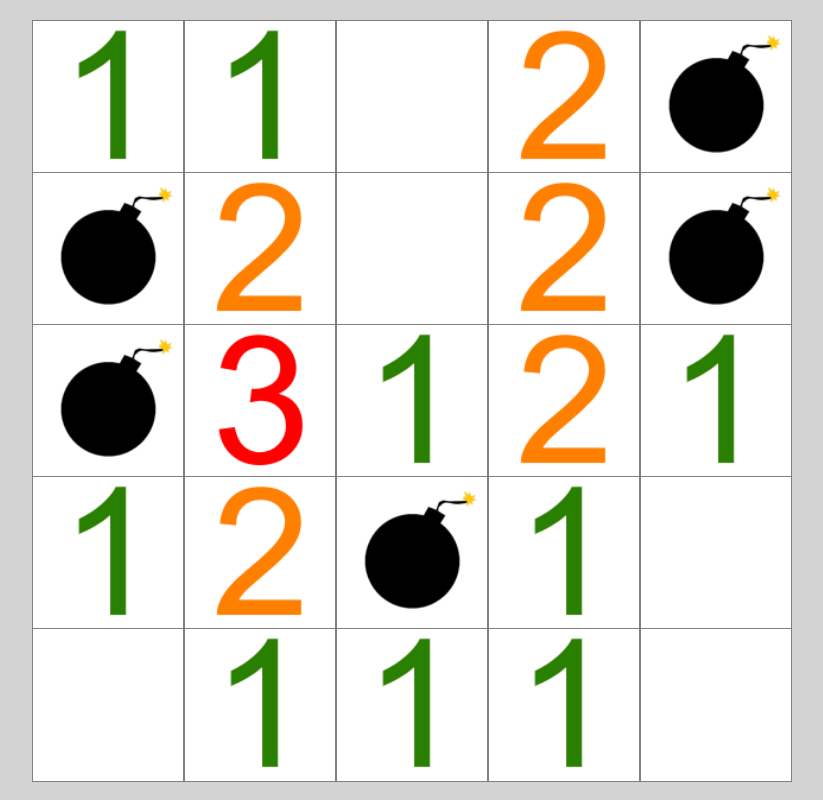
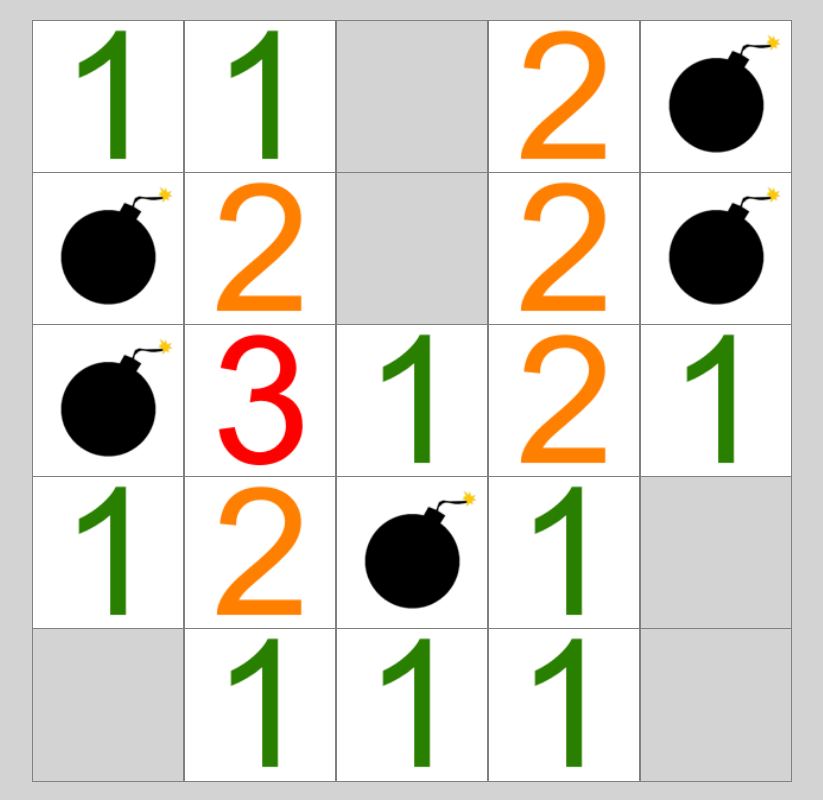
Before and after one commit to XainFaith/minesweeper-react-electron, a React app: page / in a window 1280 px wide. Shown: the whole page, without its empty margins (228-1051 px from the left). Built offline with nearby package versions, Linux system fonts and the light colour scheme.

Commit message:
Adjusted empty tile revealed color

```diff
--- a/src/components/tile.css
+++ b/src/components/tile.css
@@ -9,6 +9,7 @@
     height: 100%;
     font-stretch: expanded;
     text-align: center;
+
 }
 
 .Tile:hover
@@ -32,7 +33,7 @@
 
 .Revealed[proximity="0"]
 {
-    background-color: white;
+    background-color: lightgray;
 }
 
 .Revealed[proximity="1"]
```
